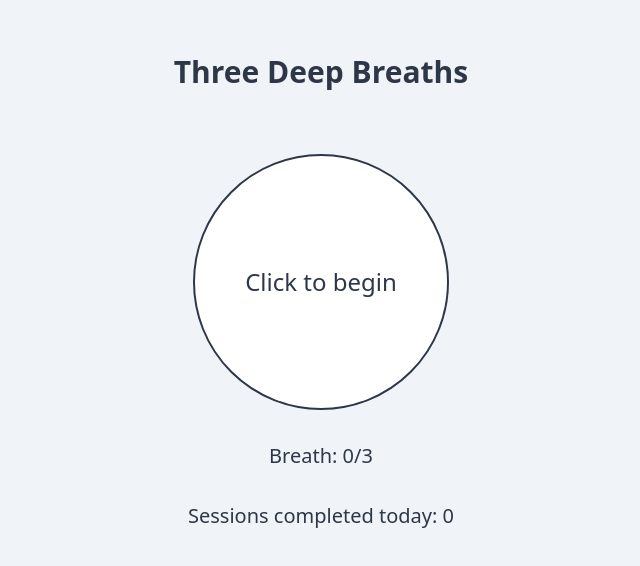
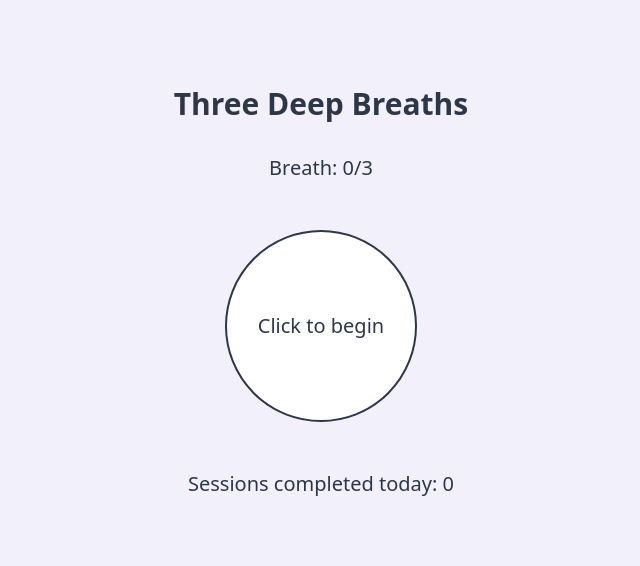
Before and after one commit to arkab24/three-deep-breaths-tracker, a React (Vite) app: page / in a window 1280 px wide. Shown: the part 108-674 px from the top of the page, without its empty margins (319-959 px from the left). Built offline with nearby package versions, Linux system fonts and the light colour scheme.

Commit message:
Adjust circle size and colors
Readjust the size of the breathing circle to ensure it does not hide any text on the screen. Additionally, add a calming background and modify the colors for the inhale and exhale states to be more subtle.
[skip gpt_engineer]

```diff
--- a/src/components/BreathingCircle.tsx
+++ b/src/components/BreathingCircle.tsx
@@ -54,7 +54,7 @@ export const BreathingCircle = () => {
   };
 
   const getCircleStyles = () => {
-    const baseStyles = "w-64 h-64 rounded-full flex items-center justify-center cursor-pointer transition-all duration-500 relative";
+    const baseStyles = "w-48 h-48 rounded-full flex items-center justify-center cursor-pointer transition-all duration-500 relative"; // Reduced from w-64 h-64
 
     if (breathingState === 'inhale') {
       return `${baseStyles} bg-breath-inhale animate-fill`;
@@ -65,15 +65,19 @@ export const BreathingCircle = () => {
   };
 
   return (
-    <div className="min-h-screen bg-breath-background flex flex-col items-center justify-center space-y-8">
-      <h1 className="text-3xl font-semibold text-breath-text mb-8">Three Deep Breaths</h1>
+    <div className="min-h-screen bg-breath-background flex flex-col items-center justify-center gap-8 px-4">
+      <h1 className="text-3xl font-semibold text-breath-text">Three Deep Breaths</h1>
 
-      <div className="relative">
+      <div className="flex flex-col items-center gap-8">
+        <div className="text-breath-text text-xl mb-4">
+          Breath: {currentBreath}/3
+        </div>
+
         <div
           onClick={handleCircleClick}
           className={getCircleStyles()}
         >
-          <span className="text-2xl text-breath-text">
+          <span className="text-xl text-breath-text"> {/* Reduced from text-2xl */}
             {breathingState === 'idle'
               ? (isAnimating ? '' : 'Click to begin')
               : breathingState === 'inhale'
@@ -81,14 +85,10 @@ export const BreathingCircle = () => {
                 : 'Exhale...'}
           </span>
         </div>
-      </div>
 
-      <div className="text-breath-text text-xl">
-        Breath: {currentBreath}/3
-      </div>
-
-      <div className="text-breath-text text-xl">
-        Sessions completed today: {sessionCount}
+        <div className="text-breath-text text-xl mt-4">
+          Sessions completed today: {sessionCount}
+        </div>
       </div>
 
       {breathingState === 'idle' && !isAnimating && currentBreath > 0 && (
--- a/tailwind.config.ts
+++ b/tailwind.config.ts
@@ -52,10 +52,10 @@ const config = {
           DEFAULT: "hsl(var(--card))",
           foreground: "hsl(var(--card-foreground))",
         },
-        "breath-background": "#f0f4f8",
+        "breath-background": "#F1F0FB", // Soft calming background
         "breath-text": "#2d3748",
-        "breath-inhale": "#48bb78",
-        "breath-exhale": "#4299e1",
+        "breath-inhale": "#F2FCE2", // Soft green for inhale
+        "breath-exhale": "#D3E4FD", // Soft blue for exhale
       },
       keyframes: {
         "accordion-down": {
@@ -68,10 +68,10 @@ const config = {
         },
         fill: {
           '0%': { transform: 'scale(1)' },
-          '100%': { transform: 'scale(1.5)' }
+          '100%': { transform: 'scale(1.25)' } // Reduced from 1.5 to 1.25
         },
         shrink: {
-          '0%': { transform: 'scale(1.5)' },
+          '0%': { transform: 'scale(1.25)' }, // Reduced from 1.5 to 1.25
           '100%': { transform: 'scale(1)' }
         }
       },
```
